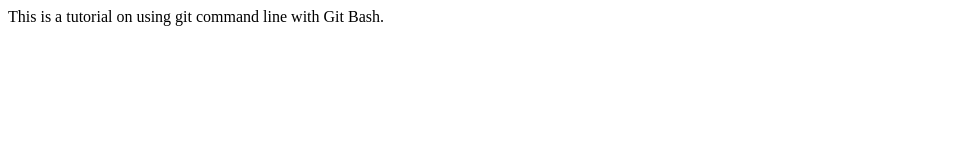
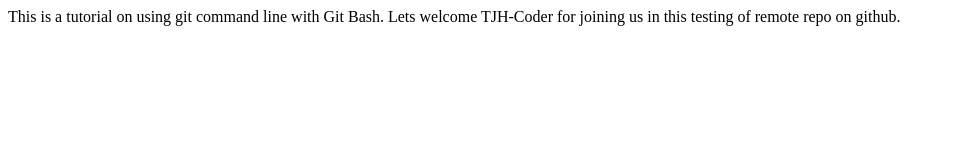
Before and after one commit to evil-bot-gif/Learning-Git-1, a plain HTML site: page index.html in a window 1280 px wide. Shown: the whole page, without its empty margins (0-955 px from the left). Drawn offline with Linux system fonts and the light colour scheme.

Commit message:
index.html edited

```diff
--- a/index.html
+++ b/index.html
@@ -7,5 +7,7 @@
 </head>
 <body>
     This is a tutorial on using git command line with Git Bash.
+    Lets welcome TJH-Coder for joining us in this testing of remote repo on github.
+
 </body>
 </html>
```
